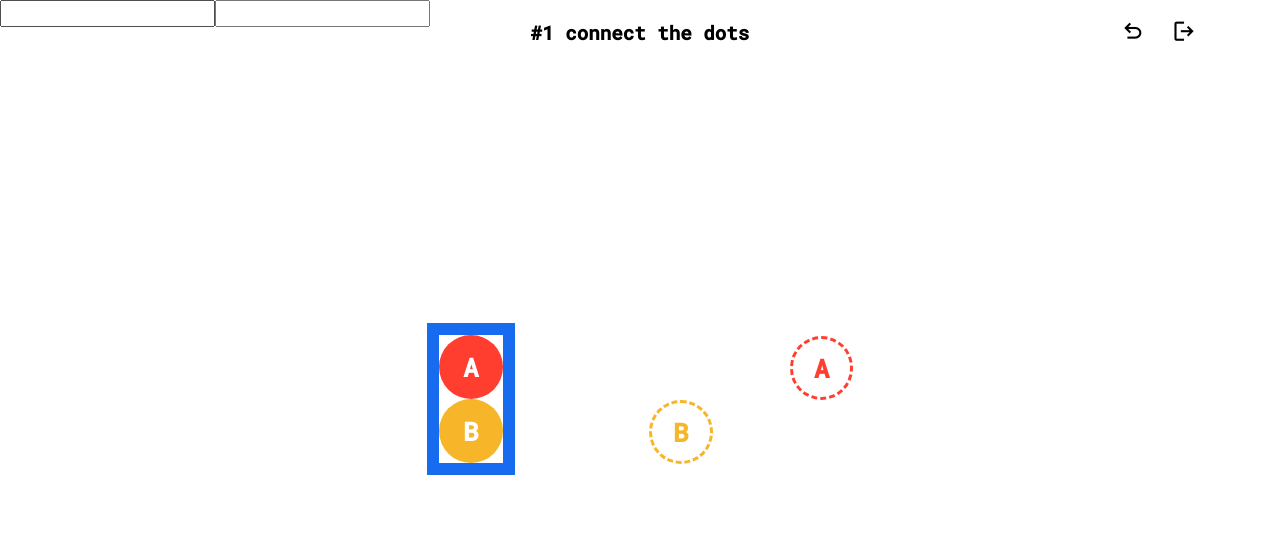
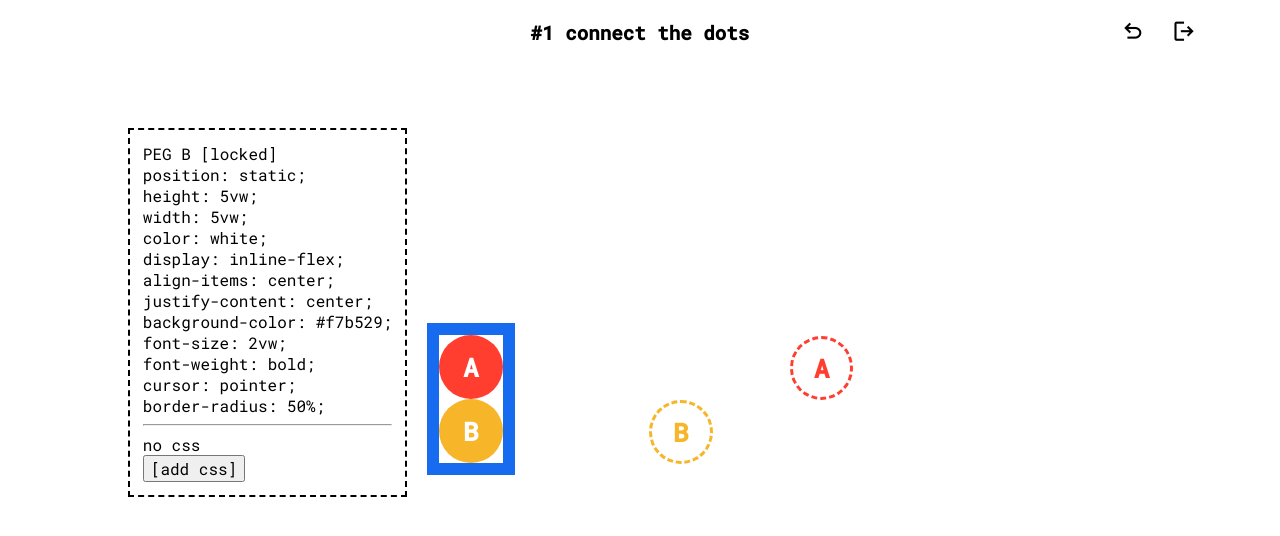
Before and after one commit to marcos-acosta/css-hell, a React (Create React App) app: page / in a window 1280 px wide. Both pictures are taken after a click on the element "AB". Shown: the top 536 px of the page. Built offline with nearby package versions, Linux system fonts and the light colour scheme.

Commit message:
Game functions.

```diff
--- a/public/data/levels.json
+++ b/public/data/levels.json
@@ -1,7 +1,6 @@
 {
   "1": {
     "levelName": "connect the dots",
-    "holes": 2,
     "elements": [
       {
         "id": "d0",
--- a/src/components/Controllable/Controllable.js
+++ b/src/components/Controllable/Controllable.js
@@ -5,7 +5,7 @@ export default forwardRef(function Controllable(props, ref) {
   const { hasContents, letter } = interpretId(props.id);
 
   return (
-    <div style={props.styles} ref={ref} id={props.id}>
+    <div style={props.styles} ref={ref} id={props.id} onClick={props.onClick}>
       {hasContents ? props.children : letter}
     </div>
   );
--- /dev/null
+++ b/src/components/CssEditor/CssEditor.js
@@ -0,0 +1,94 @@
+import React from "react";
+import styles from "./CssEditor.module.css";
+import Draggable from "react-draggable";
+import { interpretId, ELEMENT_TYPE } from "../../util";
+import CustomCssEntry from "./CustomCssEntry";
+
+const ELEMENT_TYPE_TO_NAME = {
+  [ELEMENT_TYPE.peg]: "PEG",
+  [ELEMENT_TYPE.hole]: "HOLE",
+  [ELEMENT_TYPE.div]: "DIV",
+};
+
+const convertIdToTitle = (id) => {
+  const { elementType, letter, index } = interpretId(id);
+  const displayName = letter ? letter : index + 1;
+  return `${ELEMENT_TYPE_TO_NAME[elementType]} ${displayName}`;
+};
+
+const jsxPropertyToCssProperty = (propertyName) => {
+  return propertyName.replace(/(\w)([A-Z])/, "$1-$2").toLowerCase();
+};
+
+export default function CssEditor(props) {
+  if (!props.selectedElementInfo) {
+    return;
+  }
+
+  const { cssBudget, id, style } = props.selectedElementInfo;
+  const customCss = id in props.customCss ? props.customCss[id] : [];
+
+  const addCustomCss = (cssBudget) => {
+    if (customCss.length >= cssBudget) {
+      return;
+    }
+    props.addCustomCss(id);
+  };
+
+  const changeCustomCss = (styleId, propertyName, value) =>
+    props.changeCustomCss(id, styleId, propertyName, value);
+
+  const deleteCustomCss = (styleId) => props.deleteCustomCss(id, styleId);
+
+  return (
+    <Draggable>
+      <div className={styles.cssEditorContainer}>
+        <div className={styles.title}>
+          <span className={styles.titleText}>{convertIdToTitle(id)}</span>{" "}
+          <span className={styles.cssAllowance}>
+            {!cssBudget ? (
+              <span>[locked]</span>
+            ) : (
+              <span>
+                [{customCss.length}/{cssBudget}]
+              </span>
+            )}
+          </span>
+        </div>
+        <div className={styles.existingCssList}>
+          {Object.entries(style).map(([propertyName, propertyValue]) => (
+            <div key={propertyName} className={styles.cssEntry}>
+              <span className={styles.propertyName}>
+                {jsxPropertyToCssProperty(propertyName)}
+              </span>
+              : <span className={styles.propertyValue}>{propertyValue}</span>;
+            </div>
+          ))}
+        </div>
+        <hr />
+        <div className={styles.customCssContainer}>
+          {customCss.length ? (
+            customCss.map((cssElement) => (
+              <CustomCssEntry
+                key={cssElement.styleId}
+                propertyName={cssElement.propertyName}
+                propertyValue={cssElement.propertyValue}
+                id={cssElement.styleId}
+                changeCustomCss={changeCustomCss}
+                deleteCustomCss={deleteCustomCss}
+              />
+            ))
+          ) : (
+            <span className={styles.noCustomCss}>no css</span>
+          )}
+        </div>
+        <button
+          className={styles.addCssButton}
+          onClick={() => addCustomCss(cssBudget)}
+        >
+          [add css]
+        </button>
+      </div>
+    </Draggable>
+  );
+}
--- /dev/null
+++ b/src/components/CssEditor/CssEditor.module.css
@@ -0,0 +1,9 @@
+.cssEditorContainer {
+  background-color: rgba(255, 255, 255, 0.721);
+  position: absolute;
+  top: 10vw;
+  left: 10vw;
+  border: 2px dashed black;
+  padding: 1vw;
+  cursor: move;
+}
--- /dev/null
+++ b/src/components/CssEditor/CustomCssEntry.js
@@ -0,0 +1,29 @@
+import React from "react";
+import styles from "./CssEditor.module.css";
+
+export default function CustomCssEntry(props) {
+  return (
+    <div>
+      <button
+        className={styles.deleteButton}
+        onClick={() => props.deleteCustomCss(props.id)}
+      >
+        [d]
+      </button>
+      <input
+        className={styles.cssInput}
+        value={props.propertyName}
+        onChange={(e) =>
+          props.changeCustomCss(props.id, "propertyName", e.target.value)
+        }
+      />
+      <input
+        className={styles.cssInput}
+        value={props.propertyValue}
+        onChange={(e) =>
+          props.changeCustomCss(props.id, "propertyValue", e.target.value)
+        }
+      />
+    </div>
+  );
+}
--- a/src/components/Level/Level.js
+++ b/src/components/Level/Level.js
@@ -7,6 +7,46 @@ import {
   isHole,
   testForOverlapRandom,
 } from "../../util";
+import CssEditor from "../CssEditor/CssEditor";
+import { uid } from "uid/secure";
+
+const cssStyleToJsxStyle = (propertyName) => {
+  return propertyName.replace(/-\w/, (x) => x.slice(1).toUpperCase());
+};
+
+const sanitizePropertyName = (propertyName) => {
+  return propertyName.replace(/[0-9]/g, "");
+};
+
+const preparePropertyName = (propertyName) => {
+  return cssStyleToJsxStyle(sanitizePropertyName(propertyName));
+};
+
+const preparePropertyValue = (propertyValue) => {
+  return propertyValue.replace(/;/g, "");
+};
+
+const parseCustomCss = (customCss) => {
+  return customCss
+    ? Object.fromEntries(
+        customCss.map((cssLine) => [
+          preparePropertyName(cssLine.propertyName),
+          preparePropertyValue(cssLine.propertyValue),
+        ])
+      )
+    : {};
+};
+
+const RESIZE_EVENTS = ["scroll", "resize"];
+
+export default function Level(props) {
+  const [selectedElementInfo, setSelectedElementInfo] = useState(null);
+  const [isWinning, setIsWinning] = useState(false);
+  const [customCss, setCustomCss] = useState({});
+  const setRerenderState = useState(false)[1];
+  const elementRefs = useRef([]);
+
+  const elementsShallowCopy = elementRefs.current.map((x) => x);
 
   const buildElements = (elementData, customCss, elementRefs) => {
     if (!elementData) {
@@ -21,28 +61,67 @@ const buildElements = (elementData, customCss, elementRefs) => {
       );
     } else {
       const { id, style, children } = elementData;
-    const combinedCss = { ...style, ...customCss[id] };
+      const combinedCss = { ...parseCustomCss(customCss[id]), ...style };
       const ref = isHole(id)
         ? (el) => (elementRefs.current[getIndexFromId(id)] = el)
         : null;
       return (
-      <Controllable key={id} id={id} styles={combinedCss} ref={ref}>
+        <Controllable
+          key={id}
+          id={id}
+          styles={combinedCss}
+          ref={ref}
+          onClick={(e) => {
+            e.stopPropagation();
+            setSelectedElementInfo(elementData);
+          }}
+        >
           {buildElements(children, customCss, elementRefs)}
         </Controllable>
       );
     }
   };
 
-const RESIZE_EVENTS = ["scroll", "resize"];
+  const triggerRerender = useCallback(
+    () => setRerenderState((r) => !r),
+    [setRerenderState]
+  );
 
-export default function Level(props) {
-  const [marginLeft, setMarginLeft] = useState("");
-  const [rotate, setRotate] = useState("");
-  const [isWinning, setIsWinning] = useState(false);
-  const setRerenderState = useState(false)[1];
-  const elementRefs = useRef([]);
+  const resetLevel = () => {
+    setCustomCss({});
+    props.reset();
+  };
 
-  const elementsShallowCopy = elementRefs.current.map((x) => x);
+  const addCustomCss = (id) => {
+    const newCssElement = {
+      styleId: uid(),
+      propertyName: "",
+      propertyValue: "",
+    };
+    if (id in customCss) {
+      setCustomCss({ ...customCss, [id]: [...customCss[id], newCssElement] });
+    } else {
+      setCustomCss({ ...customCss, [id]: [newCssElement] });
+    }
+  };
+
+  const deleteCustomCss = (id, styleId) => {
+    setCustomCss({
+      ...customCss,
+      [id]: customCss[id].filter((cssEntry) => cssEntry.styleId !== styleId),
+    });
+  };
+
+  const changeCustomCss = (id, styleId, property, value) => {
+    setCustomCss({
+      ...customCss,
+      [id]: customCss[id].map((cssEntry) =>
+        cssEntry.styleId === styleId
+          ? { ...cssEntry, [property]: value }
+          : cssEntry
+      ),
+    });
+  };
 
   useEffect(() => {
     setIsWinning(
@@ -51,21 +130,6 @@ export default function Level(props) {
         .every(Boolean)
     );
   }, [elementsShallowCopy]);
-
-  const customCss = {
-    d0: { marginLeft: `${marginLeft}`, rotate: `${rotate}` },
-  };
-
-  const triggerRerender = useCallback(
-    () => setRerenderState((r) => !r),
-    [setRerenderState]
-  );
-
-  const resetLevel = () => {
-    setMarginLeft("");
-    setRotate("");
-    props.reset();
-  };
 
   useEffect(() => {
     RESIZE_EVENTS.forEach((eventName) =>
@@ -86,11 +150,6 @@ export default function Level(props) {
           isWinning && styles.devWinCondition
         )}
       >
-        <input
-          value={marginLeft}
-          onChange={(e) => setMarginLeft(e.target.value)}
-        />
-        <input value={rotate} onChange={(e) => setRotate(e.target.value)} />
         {buildElements(props.levelData.elements, customCss, elementRefs)}
       </div>
       <div className={styles.gameControlsContainer}>
@@ -127,6 +186,13 @@ export default function Level(props) {
           </button>
         </div>
       </div>
+      <CssEditor
+        selectedElementInfo={selectedElementInfo}
+        customCss={customCss}
+        addCustomCss={addCustomCss}
+        deleteCustomCss={deleteCustomCss}
+        changeCustomCss={changeCustomCss}
+      />
     </>
   );
 }
--- a/src/components/Level/Level.module.css
+++ b/src/components/Level/Level.module.css
@@ -3,6 +3,7 @@
   height: 100vh;
   background-color: white;
   position: relative;
+  overflow: hidden;
 }
 
 .gameControlsContainer {
--- a/src/util.js
+++ b/src/util.js
@@ -17,7 +17,9 @@ function interpretId(id) {
   const [type, matchingId] = id;
   return {
     hasContents: type === ELEMENT_TYPE.div,
-    letter: type !== ELEMENT_TYPE && matchingIdToLetter(matchingId),
+    elementType: type,
+    letter: type !== ELEMENT_TYPE.div && matchingIdToLetter(matchingId),
+    index: parseInt(matchingId),
   };
 }
 
@@ -58,6 +60,7 @@ function isHole(id) {
 
 export {
   LEVEL_DATA_PATH,
+  ELEMENT_TYPE,
   combineClassNames,
   interpretId,
   testForOverlapRandom,
```
Lines whose indentation alone changed are shown as unchanged.
